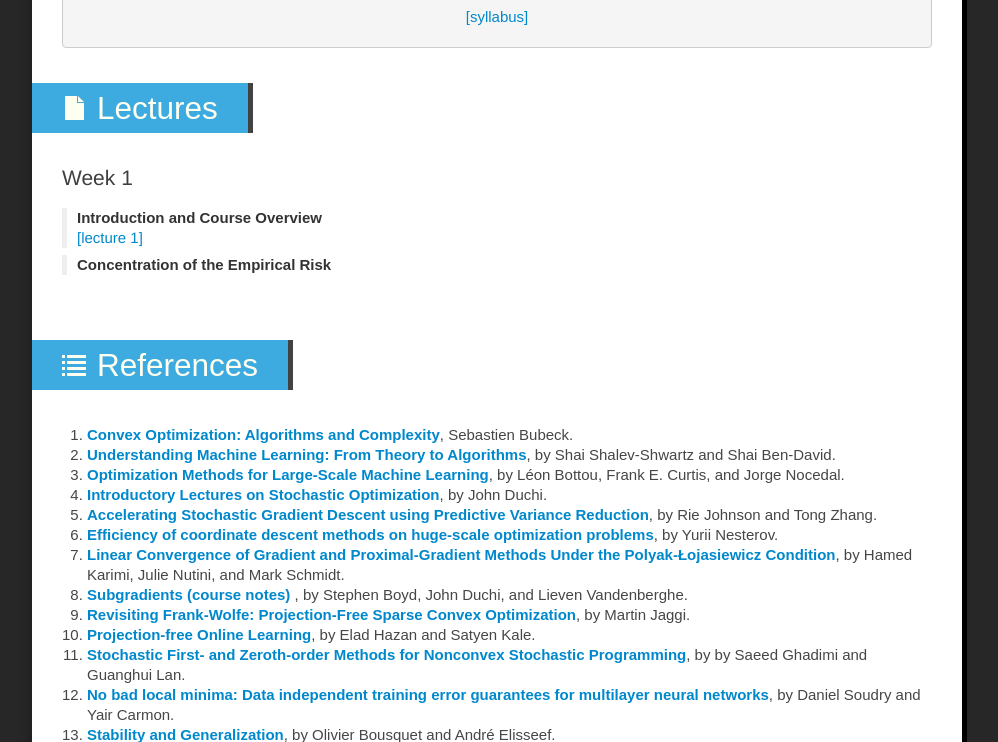
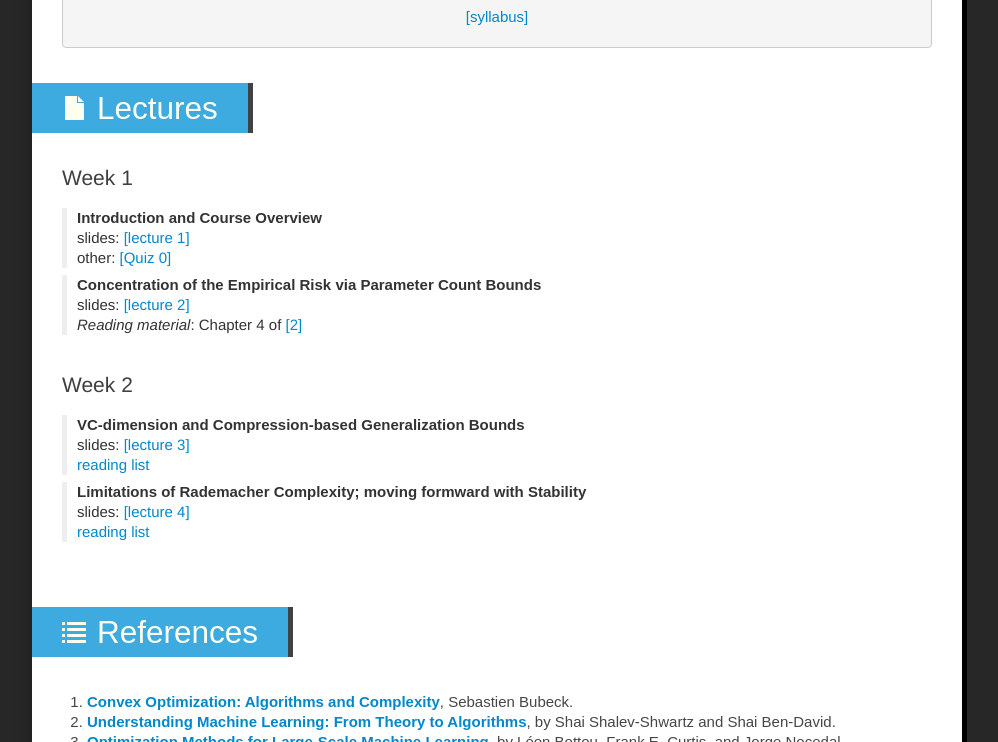
Before and after one commit to anadim/anadim.github.io, a plain HTML site: page 826.html in a window 1280 px wide. Shown: the part 649-1391 px from the top of the page, without its empty margins (3-1001 px from the left). Drawn offline with Linux system fonts and the light colour scheme; a web font is replaced by a local one.

Commit message:
lecture 4

```diff
--- a/826.html
+++ b/826.html
@@ -176,31 +176,69 @@
                                     </div>
                                     <div class="paper-other">
                                         <!-- <i><u>Slides</u></i>: -->
-                                         <a href="http://papail.io/teaching/826/lecture_1.pptx">[lecture 1]</a>
+                                         slides: <a href="http://papail.io/teaching/826/lecture_1.pptx">[lecture 1]</a>
+                                         </br>
+                                         other: <a href="http://papail.io/teaching/826/quiz0.pdf">[Quiz 0]</a>
+
+                                    </div>
+
+                                    </li>
+
+                                    <li>
+                                    <div class="paper-title">
+                                    Concentration of the Empirical Risk via Parameter Count Bounds
+                                     </div>
+                                    <div class="paper-other">
+                                        <!-- <i><u>Slides</u></i>: -->
+                                         slides: <a href="http://papail.io/teaching/826/lecture_2.key">[lecture 2]</a>
+                                         </br>
+                                        <i>Reading material</i>:
+                                        Chapter 4 of <a href="http://www.cs.huji.ac.il/~shais/UnderstandingMachineLearning/index.html">[2]</a>
+                                    </div>
+                                    </li>
+
+                                    </li>
+
+                                </ul>
+
+                            </br>
+
+                                <p style="font-size:21px; color: #3F3F3F; font-weight: normal; margin-top: 10px; margin-bottom: 20px;">Week 2</p>
+
+                                <ul class="papers">
+
+                                    <li>
+                                    <div class="paper-title">
+                                    VC-dimension and Compression-based Generalization Bounds
+                                    </div>
+                                    <div class="paper-other">
+                                        <!-- <i><u>Slides</u></i>: -->
+                                        slides: <a href="http://papail.io/teaching/826/lecture_3.key">[lecture 3]</a>
+                                        </br>
+                                        <a href="http://papail.io/teaching/826/lecture_3_rl.pdf">reading list</a>
+
+                                    </br>
                                     </div>
                                     </li>
 
                                     <li>
                                     <div class="paper-title">
-                                    Concentration of the Empirical Risk
-                                   <!--  </div>
+                                    Limitations of Rademacher Complexity; moving formward with Stability
+                                     </div>
                                     <div class="paper-other">
-                                        <i>Reading material</i>:
-                                        Chapters 4 and 6 of <a href="http://www.cs.huji.ac.il/~shais/UnderstandingMachineLearning/index.html">[2]</a>,
-                                        Sections 2.2 and 2.3 of <a href="https://arxiv.org/pdf/1606.04838v1.pdf">[3]</a>. -->
+                                        <!-- <i><u>Slides</u></i>: -->
+                                         slides: <a href="http://papail.io/teaching/826/lecture_4.key">[lecture 4]</a>
+                                         </br>
 
-                                        <!-- </br>
-                                        <i><u>Lecture notes</u></i>:
-                                        <a href="http://papail.io/teaching/901/lecture02_notes.pdf">[pdf]</a>
-                                        </br>
-                                        <i><u>Lecture scribe</u></i>:
-                                        <a href ="http://papail.io/teaching/901/scribe_02.pdf">[pdf] </a>-->
-                                        <!-- <a href="http://papail.io/teaching/901/lecture02_scribe.pdf">[pdf]</a>
+                                        <a href="http://papail.io/teaching/826/lecture_4_rl.pdf">reading list</a>
 
-                                    </br>
-                                        <!-- <a href="http://papail.io/teaching/901/lecture1.pptx">[slides]</a>,
-                                        <!-- <a href="http://papail.io/teaching/901/syllabus.pdf">[syllabus]</a>
-                                    <!-- </div>                                     -->
+                                        <!-- Chapter 12 of <a href="http://www.cs.huji.ac.il/~shais/UnderstandingMachineLearning/index.html">[2]</a>,    -->
+                                        <!-- Chapter 3 of <a href="http://sbubeck.com/Bubeck15.pdf">[1]</a>. -->
+                                    </div>
+
+
+                                    </li>
+
                                     </li>
 
                                 </ul>
```
Also changed, not shown: 9 other files.
